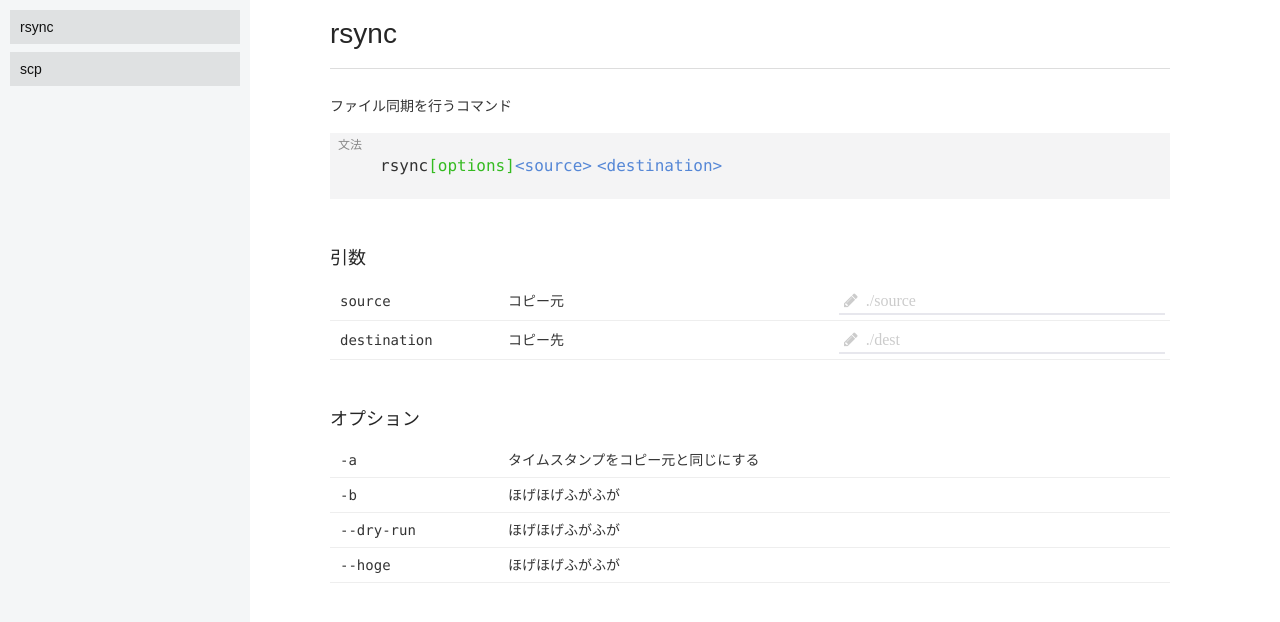
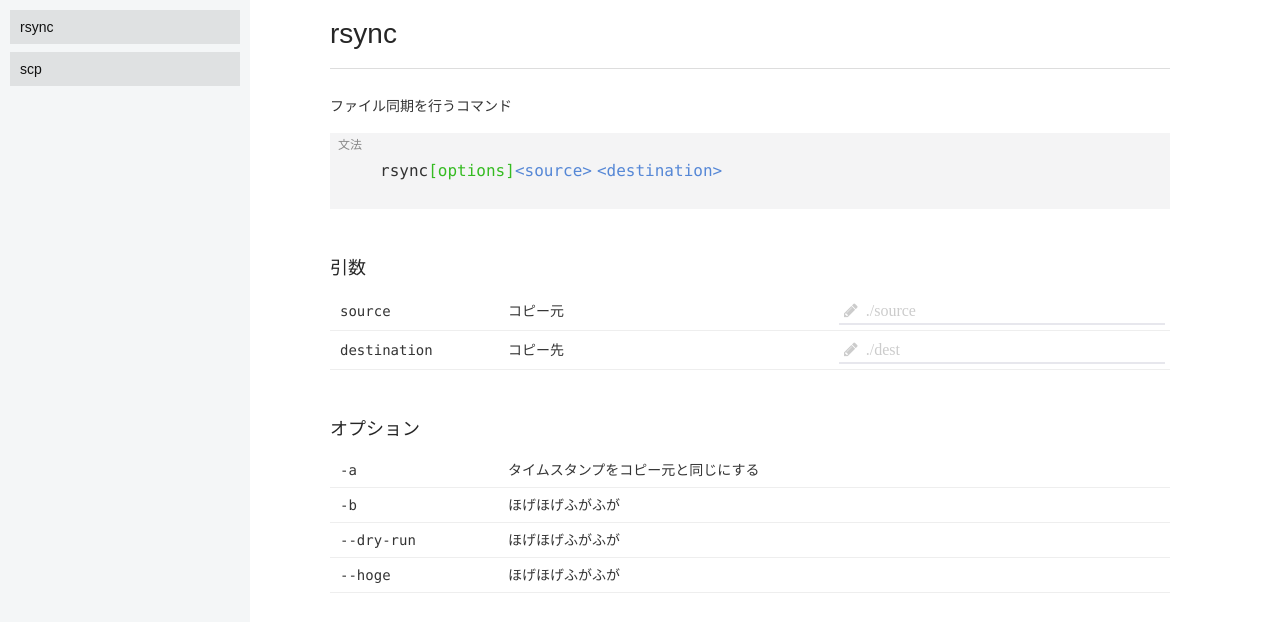
Before and after one commit to hogesuke/linux-command-generator, an Angular app: page /commands/rsync in a window 1280 px wide. Shown: the top 622 px of the page. Built offline with nearby package versions, Linux system fonts and the light colour scheme.

Commit message:
grammarのpaddingを修正

```diff
--- a/src/app/commands/command/command.component.scss
+++ b/src/app/commands/command/command.component.scss
@@ -23,7 +23,7 @@ table {
 .command-grammar {
   position: relative;
   margin-bottom: 50px;
-  padding: 25px 20px 25px 50px;
+  padding: 30px 20px 30px 50px;
   background-color: #f4f4f5;
   font-size: 16px;
 
```
